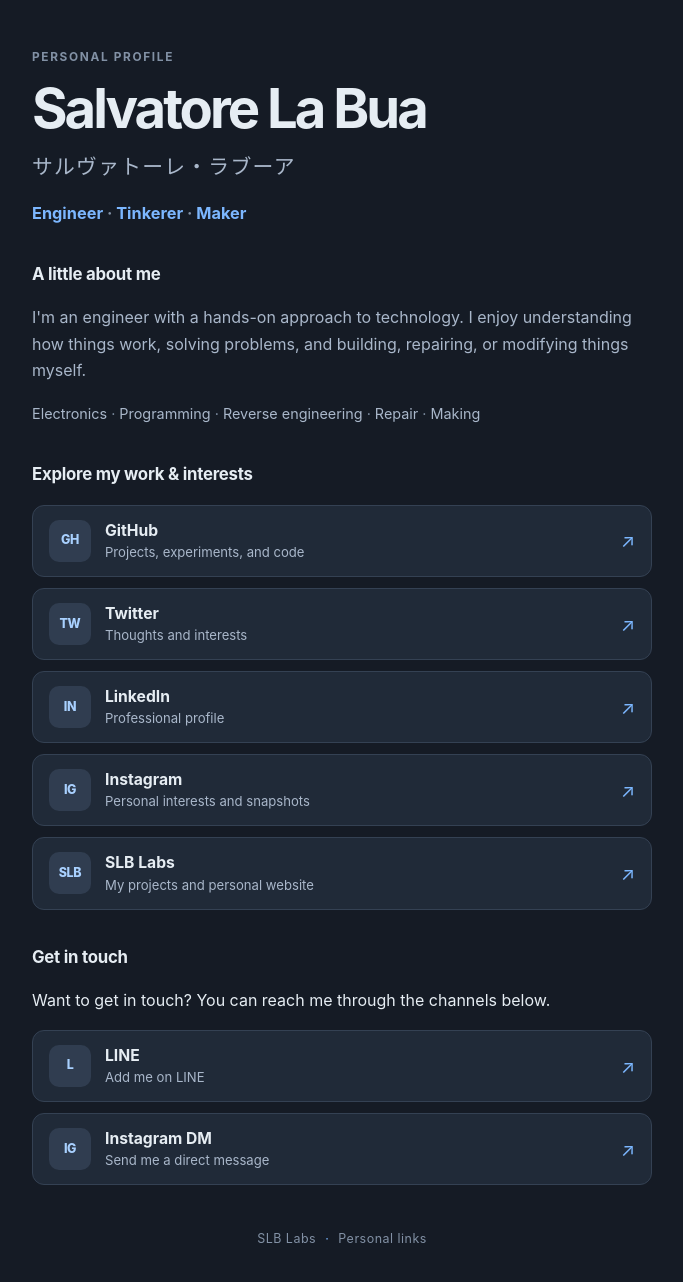
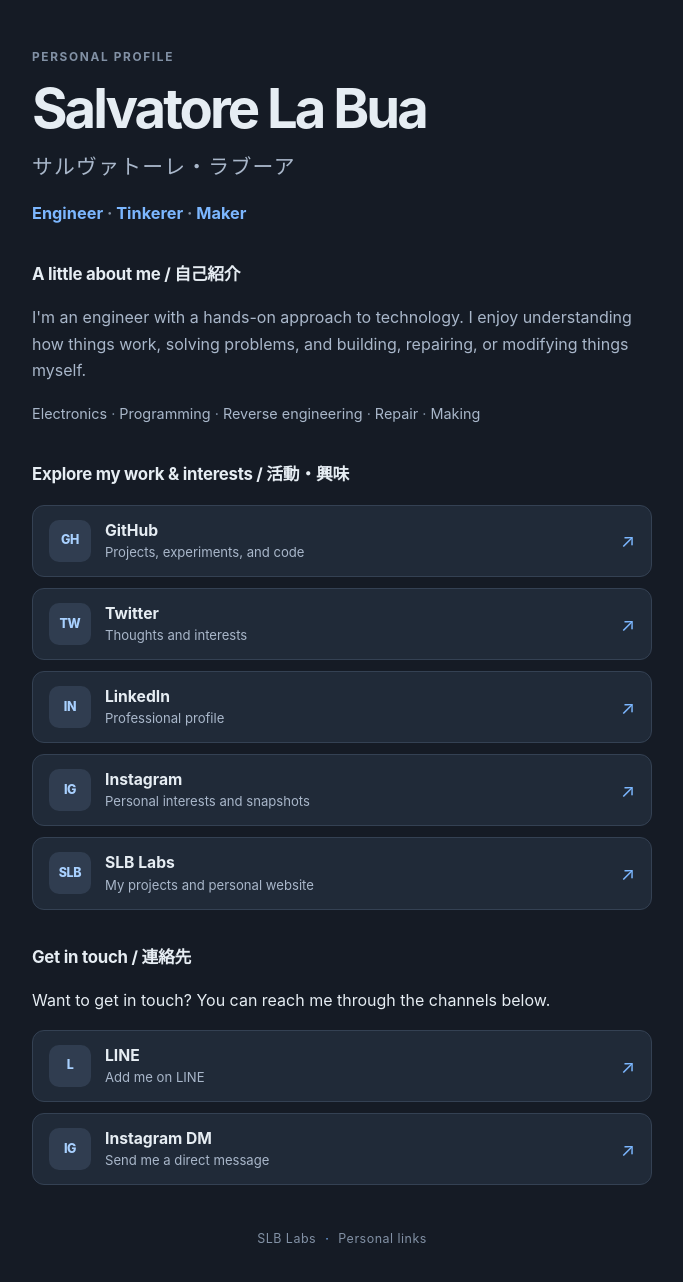
Before and after one commit to slabua/slabua, a Jekyll site: the page built from index.md, in a window 1280 px wide. Shown: the whole page, without its empty margins (298-981 px from the left). Built offline with Jekyll 4.4.1, drawn with Linux system fonts in a browser that asks for light colours.

Commit message:
Add Japanese translations to section headings

```diff
--- a/index.md
+++ b/index.md
@@ -17,7 +17,7 @@ description: Personal links and a short introduction.
   </header>
 
   <section class="intro">
-    <h2>A little about me</h2>
+    <h2>A little about me / 自己紹介</h2>
 
     <p>
       I'm an engineer with a hands-on approach to technology.
@@ -32,7 +32,7 @@ description: Personal links and a short introduction.
   </section>
 
   <section class="links-section">
-    <h2>Explore my work &amp; interests</h2>
+    <h2>Explore my work &amp; interests / 活動・興味</h2>
 
     <nav class="social-links" aria-label="Profiles, projects, and interests">
 
@@ -85,7 +85,7 @@ description: Personal links and a short introduction.
   </section>
 
   <section class="links-section contact-section">
-    <h2>Get in touch</h2>
+    <h2>Get in touch / 連絡先</h2>
 
     <p>
       Want to get in touch? You can reach me through the channels below.
```
